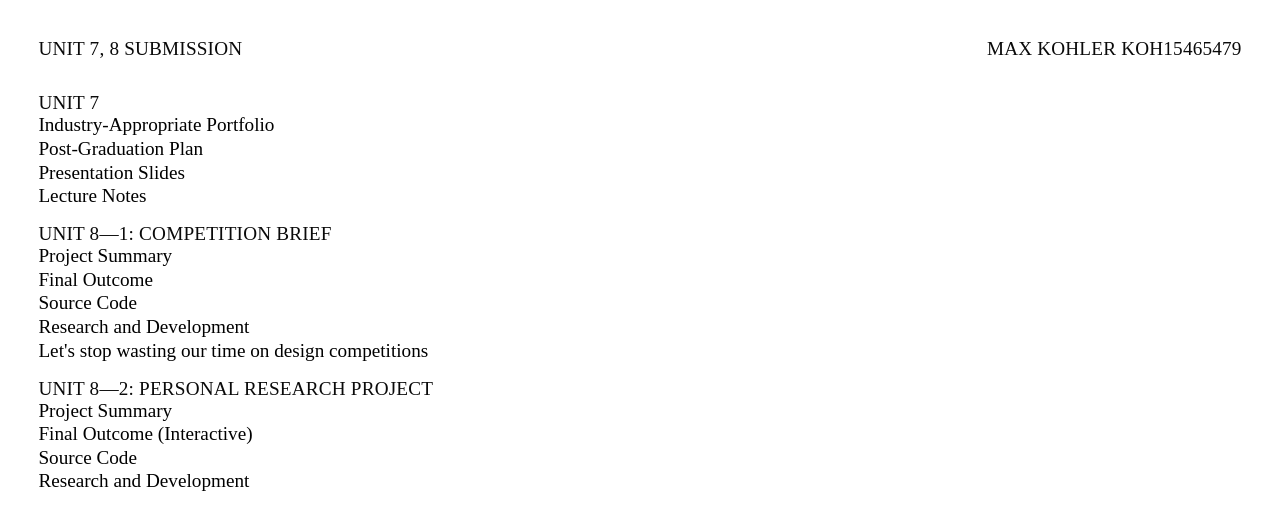
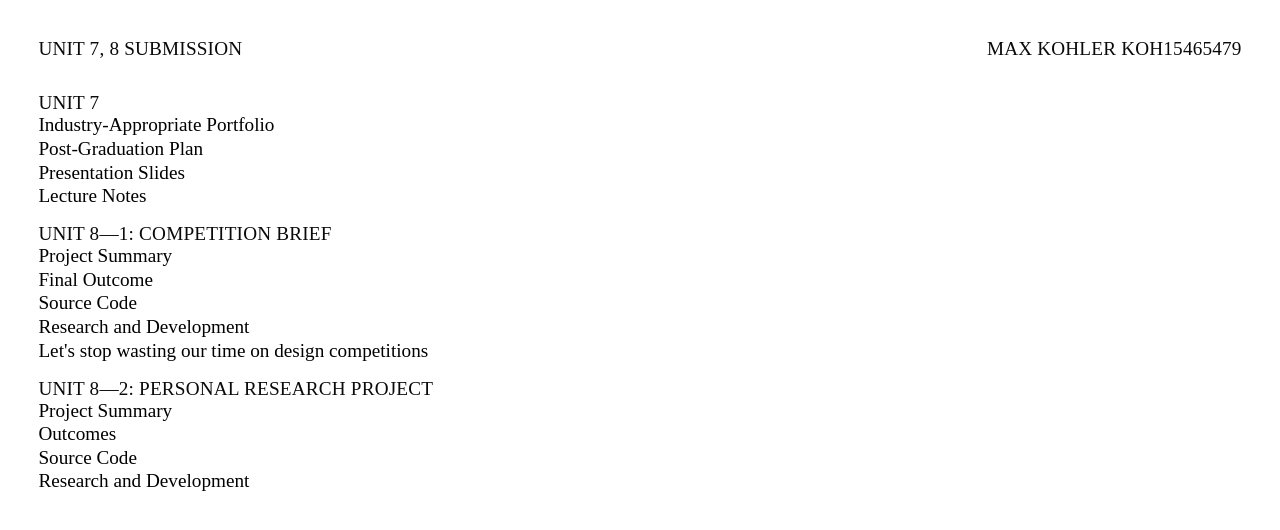
Before and after one commit to awesomephant/handin, a Jekyll site: the page built from index.html, in a window 1280 px wide. Shown: the top 530 px of the page. Built offline with Jekyll 4.4.1, drawn with Linux system fonts in a browser that asks for light colours.

Commit message:
change link

```diff
--- a/index.html
+++ b/index.html
@@ -21,7 +21,7 @@
 
       <h2 class="platform">Unit 8—2: Personal Research Project</h2>
       <a href="./unit-8-2-summary/">Project Summary</a>
-      <a href="http://www.maxkoehler.com/vr-lab/app/room.html">Final Outcome (Interactive)</a>
+      <a href="http://www.maxkoehler.com/vr-lab/app/">Outcomes</a>
       <a href="https://github.com/awesomephant/vr-lab">Source Code</a>
       <a href="https://goo.gl/photos/taumSUi49yNo1KXz8">Research and Development</a>
      </div>
```
